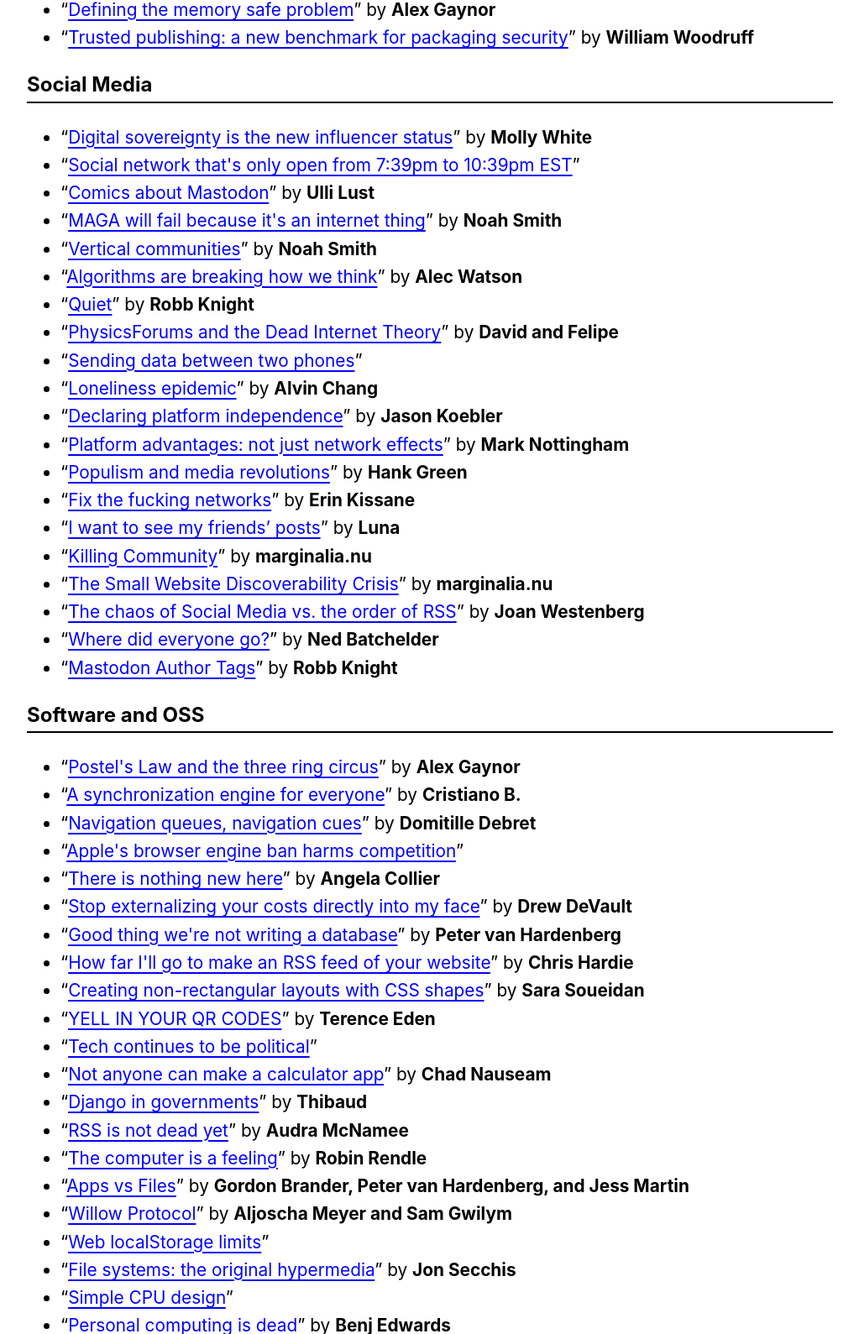
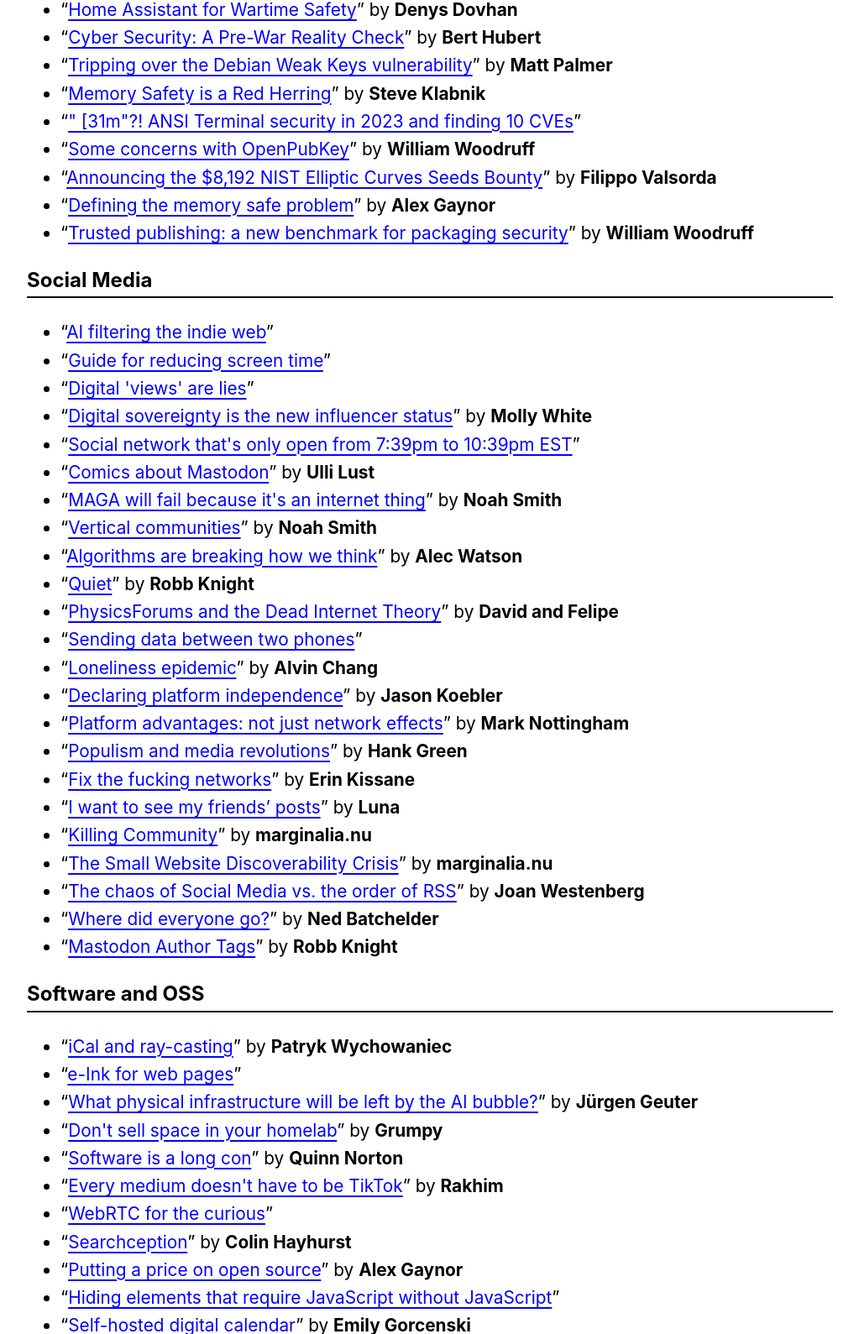
Before and after one commit to sethmlarson/sethmlarson.dev, a Flask app: page /links in a window 1280 px wide. Shown: the part 4911-6500 px from the top of the page at 84% size, without its empty margins (128-1151 px from the left). Run offline with Flask 2, Linux system fonts and the light colour scheme; parts of the project's set-up code (start-up, migrations or seed data) failed here and were passed over; some libraries are stand-ins or nearby versions; some web fonts are replaced.

Commit message:
more articles

```diff
--- a/app/app.py
+++ b/app/app.py
@@ -59,10 +59,10 @@
     "how-to-i-pay-for-a-web-page",
     "slop-security-reports",
     "building-software-for-connection-local-first",
+    "i-fear-for-the-unauthenticated-web",
 }
 hide_posts = {
     "hi-chew",
-    "minnesota-state-fair-foods-2024",
 }
 
 
--- a/app/static/style.css
+++ b/app/static/style.css
@@ -383,3 +383,7 @@
 .webmentions-fade-in {
   animation: webmentionsFadeIn 0.5s;
 }
+hr {
+  border: 0;
+  border-top: 2px solid #000;
+}
--- a/app/templates/links.html
+++ b/app/templates/links.html
@@ -18,6 +18,9 @@
 <p id="#sentinel">
 <h2>Life</h2>
 <ul>
+<li>“<a href="https://www.theguardian.com/us-news/ng-interactive/2025/apr/13/end-times-fascism-far-right-trump-musk">End-times fascism</a>” by <strong>Naomi Klein and Astra Taylor</strong></li>
+<li>“<a href="https://simone.org/advertising">What if we made advertising illegal?</a>”</li>
+<li>“<a href="https://engineerscanada.ca/nem2025/feature-stories/100-years-of-the-iron-ring-a-symbol-of-an-engineers-commitment">Iron rings: a symbol of engineer's commitment</a>”</li>
 <li>“<a href="https://www.youtube.com/watch?v=FRjGhCQi4U8">Skeptical Hedonism</a>” by <strong>Hank Green</strong></li>
 <li>“<a href="https://supernuclear.substack.com/p/stoop-coffee-how-a-simple-idea-transformed">How a simple idea transformed my neighborhood</a>” by <strong>Patty Smith</strong></li>
 <li>“<a href="https://protectdemocracy.org/how-to-protect-democracy">How you can protect Democracy</a>”</li>
@@ -66,6 +69,10 @@
 </ul>
 <h2>Retro Gaming</h2>
 <ul>
+<li>“<a href="https://www.homebrew-factory.com">Homebrew Factory</a>”</li>
+<li>“<a href="https://www.youtube.com/watch?v=n3dFAK3Owtg">Legend of Zelda and miniature gardens (箱庭)</a>” by <strong>Javed Sterritt</strong></li>
+<li>“<a href="https://en-americas-support.nintendo.com/app/answers/detail/a_id/68415/~/nintendo-switch%26nbsp%3B2-game-key-card-overview">Nintendo Switch 2 Game-Key Cards</a>”</li>
+<li>“<a href="https://brainbaking.com/post/2025/03/an-ode-to-the-game-boy-advance">An Ode To The Game Boy Advance</a>” by <strong>Wouter Groeneveld</strong></li>
 <li>“<a href="https://shonumi.github.io/articles.html">Edge of Emulation</a>” by <strong>D. S. Baxter</strong></li>
 <li>“<a href="https://youtu.be/2vC-m4k5yZ8?feature=shared">Every NES & Famicom Add-on</a>”</li>
 <li>“<a href="https://picandocodigo.net/2025/nintendo-america-latina-90s-pirateria-famicom">Piratería y Famicom: Nintendo en América Latina en la década de los 90</a>” by <strong>Fernando Briano</strong></li>
@@ -93,8 +100,8 @@
 <li>“<a href="https://gamebanana.com/mods/544238">Super Mario 64 in Sonic Adventure DX</a>” by <strong>Sora</strong></li>
 <li>“<a href="https://www.youtube.com/watch?v=1-LWI2tGfhQ">FlippyDrive for the GameCube</a>” by <strong>Macho Nacho</strong></li>
 <li>“<a href="https://fabiensanglard.net/snes_video/index.html">Super Nintendo Video System</a>” by <strong>Fabien Sanglard</strong></li>
+<li>“<a href="https://youtu.be/nviIKTywuYU?si=mgFOhNBRMCTAIwOU">A video about Melee</a>” by <strong>AsumSaus</strong></li>
 <li>“<a href="https://youtube.com/watch?si=BDytOgheHFncVBK9&v=tfS9SYPT-jw">Super Paper Mario's design</a>” by <strong>Kirbyster</strong></li>
-<li>“<a href="https://youtu.be/nviIKTywuYU?si=mgFOhNBRMCTAIwOU">A video about Melee</a>” by <strong>AsumSaus</strong></li>
 <li>“<a href="https://orangegb.com/orangefm">ORANGE FM, Game Boy cartridge for FM Radio</a>” by <strong>Evan Barger</strong></li>
 <li>“<a href="http://www.blarg.ca/2021/02/15/using-a-gamecube-ascii-keyboard-controller-with-libogc">Gamecube ASCII keyboard controller and libogc</a>” by <strong>Gered King</strong></li>
 <li>“<a href="https://www.youtube.com/watch?v=699HVbOKNtc">GameCube, Wii, Wii U, and PC connected via Broadband Adapter</a>” by <strong>Good Vibes Gaming</strong></li>
@@ -155,6 +162,9 @@
 </ul>
 <h2>Social Media</h2>
 <ul>
+<li>“<a href="https://cheapskatesguide.org/articles/ai-against-small-internet.html">AI filtering the indie web</a>”</li>
+<li>“<a href="https://speedbumpapp.com/en/blog/how-to-reduce-screen-time">Guide for reducing screen time</a>”</li>
+<li>“<a href="https://www.theverge.com/social/639811/view-counts-tiktok-instagram-x-youtube-lies">Digital 'views' are lies</a>”</li>
 <li>“<a href="https://schedule.sxsw.com/2025/events/PP147154">Digital sovereignty is the new influencer status</a>” by <strong>Molly White</strong></li>
 <li>“<a href="https://www.seven39.com">Social network that's only open from 7:39pm to 10:39pm EST</a>”</li>
 <li>“<a href="https://mastodon.social/@Ullilust/114138199183667985">Comics about Mastodon</a>” by <strong>Ulli Lust</strong></li>
@@ -178,6 +188,20 @@
 </ul>
 <h2>Software and OSS</h2>
 <ul>
+<li>“<a href="https://pwy.io/posts/marching-events">iCal and ray-casting</a>” by <strong>Patryk Wychowaniec</strong></li>
+<li>“<a href="https://jackscogito.blogspot.com/2025/04/e-ink-mode-making-web-pages-easier-to.html">e-Ink for web pages</a>”</li>
+<li>“<a href="https://tante.cc/2025/04/15/these-are-not-the-same">What physical infrastructure will be left by the AI bubble?</a>” by <strong>Jürgen Geuter</strong></li>
+<li>“<a href="https://grumpy.systems/2023/please-dont-sell-space-in-your-homelab">Don't sell space in your homelab</a>” by <strong>Grumpy</strong></li>
+<li>“<a href="https://www.emptywheel.net/2017/09/14/software-is-a-long-con">Software is a long con</a>” by <strong>Quinn Norton</strong></li>
+<li>“<a href="https://rakhim.exotext.com/but-what-if-i-really-want-a-faster-horse">Every medium doesn't have to be TikTok</a>” by <strong>Rakhim</strong></li>
+<li>“<a href="https://webrtcforthecurious.com">WebRTC for the curious</a>”</li>
+<li>“<a href="https://blog.mojeek.com/2025/04/searchception.html">Searchception</a>” by <strong>Colin Hayhurst</strong></li>
+<li>“<a href="https://alexgaynor.net/2025/apr/08/putting-a-price-tag-on-open-source">Putting a price on open source</a>” by <strong>Alex Gaynor</strong></li>
+<li>“<a href="https://0xda.de/blog/2025/04/hiding-elements-that-require-javascript-without-javascript">Hiding elements that require JavaScript without JavaScript</a>”</li>
+<li>“<a href="https://emilygorcenski.com/post/owning-my-own-data-part-1-integrating-a-self-hosted-calendar-solution">Self-hosted digital calendar</a>” by <strong>Emily Gorcenski</strong></li>
+<li>“<a href="https://diff.wikimedia.org/2025/04/01/how-crawlers-impact-the-operations-of-the-wikimedia-projects">Crawlers and Wikimedia projects</a>”</li>
+<li>“<a href="https://www.revoluciana.net/how-to-distribute-radical-stuff">Don't trust your printer</a>” by <strong>Luciana Inara</strong></li>
+<li>“<a href="https://ia.net/topics/markdown-and-the-slow-fade-of-the-formatting-fetish">Markdown and the slow fade of the formatting fetish</a>” by <strong>Oliver Reichenstein</strong></li>
 <li>“<a href="https://alexgaynor.net/2025/mar/25/postels-law-and-the-three-ring-circus">Postel's Law and the three ring circus</a>” by <strong>Alex Gaynor</strong></li>
 <li>“<a href="https://greenvitriol.com/posts/sync-engine-for-everyone">A synchronization engine for everyone</a>” by <strong>Cristiano B.</strong></li>
 <li>“<a href="https://navigation-queues-navigation-cues.f451.studio">Navigation queues, navigation cues</a>” by <strong>Domitille Debret</strong></li>
@@ -263,6 +287,9 @@
 </ul>
 <h2>Toys and Art</h2>
 <ul>
+<li>“<a href="https://sharpletters.net/2025/04/16/hdr-emoji">HDR‑infused emoji</a>” by <strong>Corry Haines</strong></li>
+<li>“<a href="https://nlnetlabs.nl/news/2025/Apr/01/phonebook-of-the-internet">Internet phone book</a>”</li>
+<li>“<a href="https://en.wikipedia.org/wiki/Slopsquatting">Slopsquatting</a>”</li>
 <li>“<a href="https://cuberule.com">The Cube Rule</a>”</li>
 <li>“<a href="https://rotatingsandwiches.com">Rotating sandwiches</a>”</li>
 <li>“<a href="https://localthunk.com/blog/solitaire">Solitaire</a>” by <strong>Localthunk</strong></li>
--- a/archive/manage.py
+++ b/archive/manage.py
@@ -181,7 +181,7 @@
         )
 
         # Avoid publishing gift ideas!
-        if "Gift" in tags:
+        if "Gift" in tags or "Video" in tags:
             continue
 
         # If this URL is already in our OPML then we use
```
Also changed, not shown: app/templates/index.html (+8 -8 lines), 4 other files.
